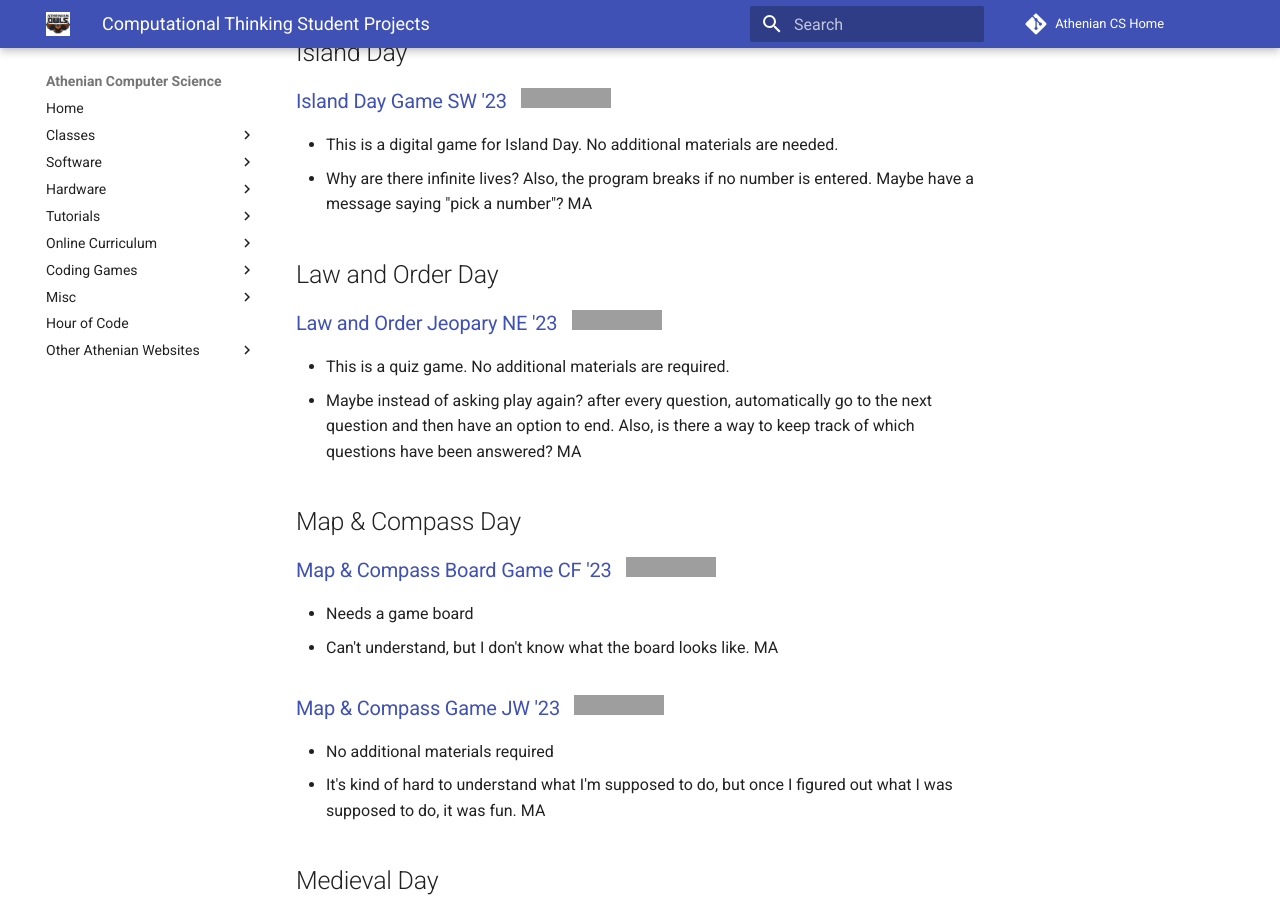
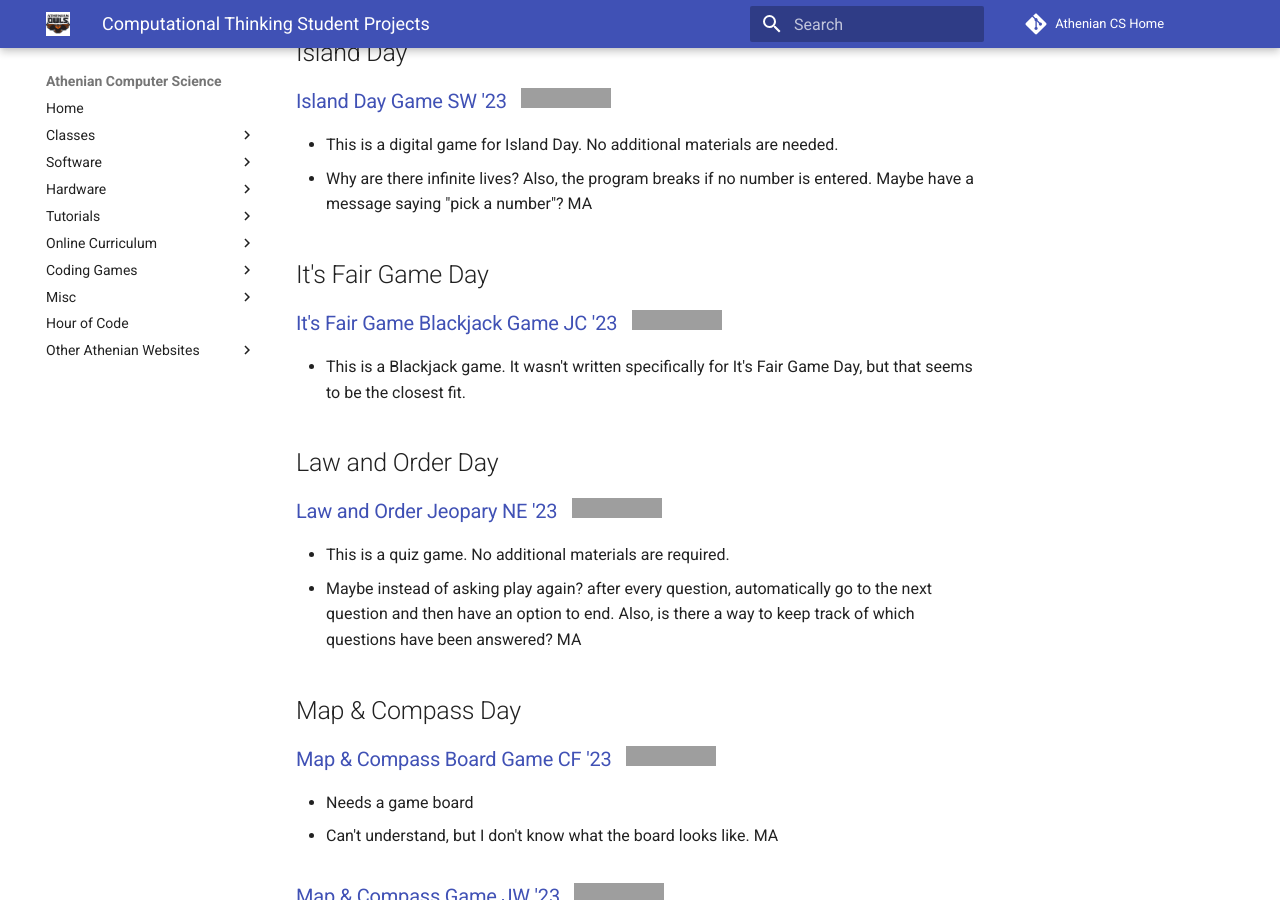
Before and after one commit to athenian-computational-thinking/athenian-cs-mkdocs, an MkDocs documentation site: the page built from docs/ct-projects.md, in a window 1280 px wide and 900 px high, scrolled down 4232 px. Built offline with MkDocs 1.6.1 and Material for MkDocs 9.7.7, drawn with Linux system fonts in a browser that asks for light colours; comment, search, counter and statistics services are not loaded; grey boxes are pictures that could not be loaded.

Commit message:
Update ct-projects.md

```diff
--- a/docs/ct-projects.md
+++ b/docs/ct-projects.md
@@ -125,6 +125,11 @@ nine correct will return a score of 8/10. Also, it's possible to go into negativ
 * This is a digital game for Island Day. No additional materials are needed.
 * Why are there infinite lives? Also, the program breaks if no number is entered. Maybe have a message saying "pick a number"? MA
 
+## It's Fair Game Day
+
+### [It's Fair Game Blackjack Game JC '23](https://github.com/maleich/Its-Fair-Game-Day-JC) &nbsp; [![Run on Repl.it](https://repl.it/badge/github/athenian-ct-projects/Its-Fair-Game-Day-JC)](https://repl.it/github/athenian-ct-projects/Its-Fair-Game-Day-JC)
+* This is a Blackjack game. It wasn't written specifically for It's Fair Game Day, but that seems to be the closest fit.
+
 ## Law and Order Day
 
 ### [Law and Order Jeopary NE '23](https://github.com/athenian-ct-projects/Law-and-Order-Jeopardy-NE) &nbsp; [![Run on Repl.it](https://repl.it/badge/github/athenian-ct-projects/Law-and-Order-Jeopardy-NE)](https://repl.it/github/athenian-ct-projects/Law-and-Order-Jeopardy-NE)
```
